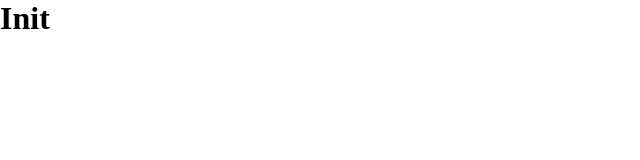
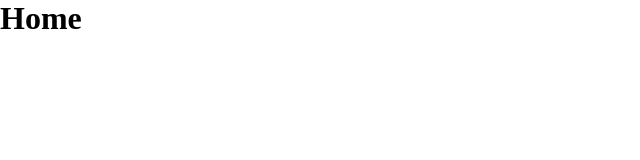
Before and after one commit to shelepuginivan/trivial-chemistry-trainer, a React (Vite) app: page / in a window 1280 px wide. Shown: the top 160 px of the page, without its empty margins (0-640 px from the left). Built offline with nearby package versions, Linux system fonts and the light colour scheme.

Commit message:
Render `AppRouter` component

```diff
--- a/src/main.tsx
+++ b/src/main.tsx
@@ -1,7 +1,7 @@
 import ReactDOM from 'react-dom/client'
-import App from './components/App'
 import './styles/reset.sass'
+import AppRouter from './components/AppRouter'
 
 ReactDOM.createRoot(document.getElementById('root') as HTMLElement).render(
-	<App />
+	<AppRouter />
 )
```
